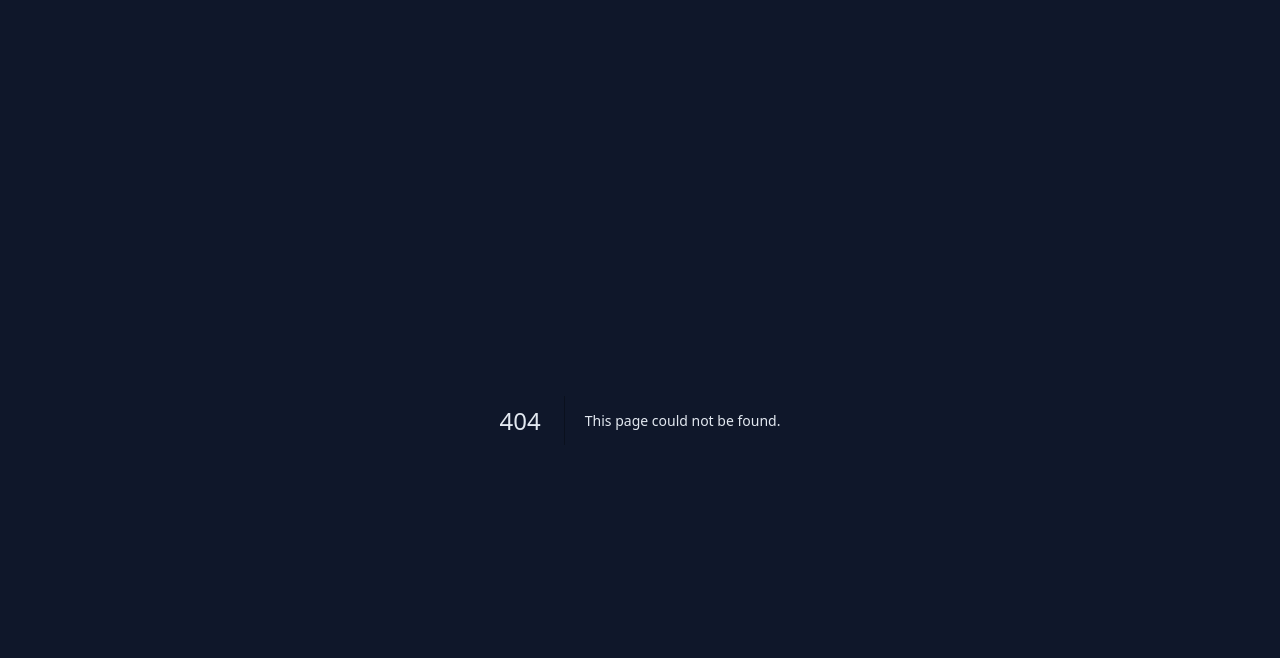
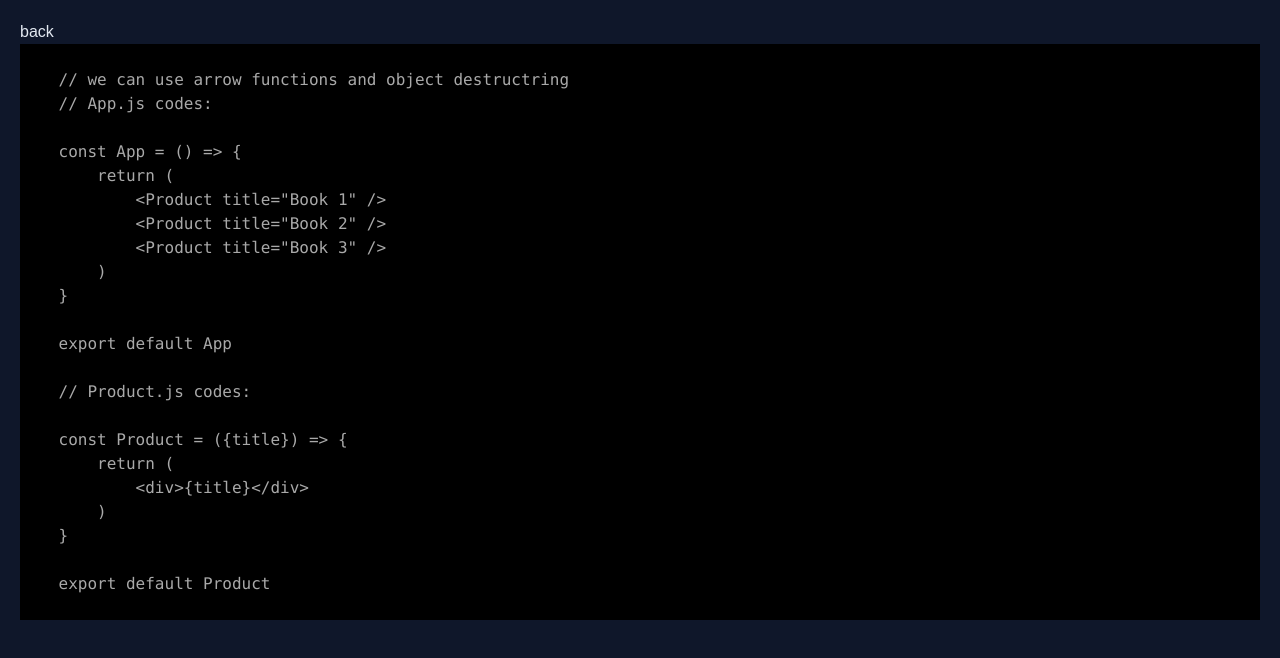
Before and after one commit to arefmaghdam/review-of-next.js14-react, a Next.js app: page /react/optimize-syntax-props in a window 1280 px wide. Before the commit this address had no page. Shown: the top 658 px of the page. Built offline with nearby package versions, Linux system fonts and the light colour scheme; a web font is replaced by a local one.

Commit message:
feat: review of react optimize syntax for props and functions

```diff
--- /dev/null
+++ b/src/app/react/optimize-syntax-props/page.tsx
@@ -0,0 +1,40 @@
+import React, { FC } from "react";
+import Link from "next/link";
+import CodePreview from "../../../components/code-preview";
+
+const OptimizeSintaxProps: FC = () => {
+  return (
+    <div>
+      <Link href="/">back</Link>
+      <CodePreview
+        imgURL=""
+        content={`
+    // we can use arrow functions and object destructring
+    // App.js codes:
+
+    const App = () => {
+        return (
+            <Product title="Book 1" />
+            <Product title="Book 2" />
+            <Product title="Book 3" />
+        )
+    }
+
+    export default App
+
+    // Product.js codes:
+
+    const Product = ({title}) => {
+        return (
+            <div>{title}</div>
+        )
+    }
+
+    export default Product
+      `}
+      />
+    </div>
+  );
+};
+
+export default OptimizeSintaxProps;
--- a/src/components/providers/react-provider.tsx
+++ b/src/components/providers/react-provider.tsx
@@ -12,6 +12,7 @@ const ReactProvider: FC = () => {
       <Link href="/react/separate-components">separate-components</Link>
       <Link href="/react/reusable-components">reusable-components</Link>
       <Link href="/react/props">props</Link>
+      <Link href="/react/optimize-syntax-props">optimize-syntax-props</Link>
     </div>
   );
 };
```
